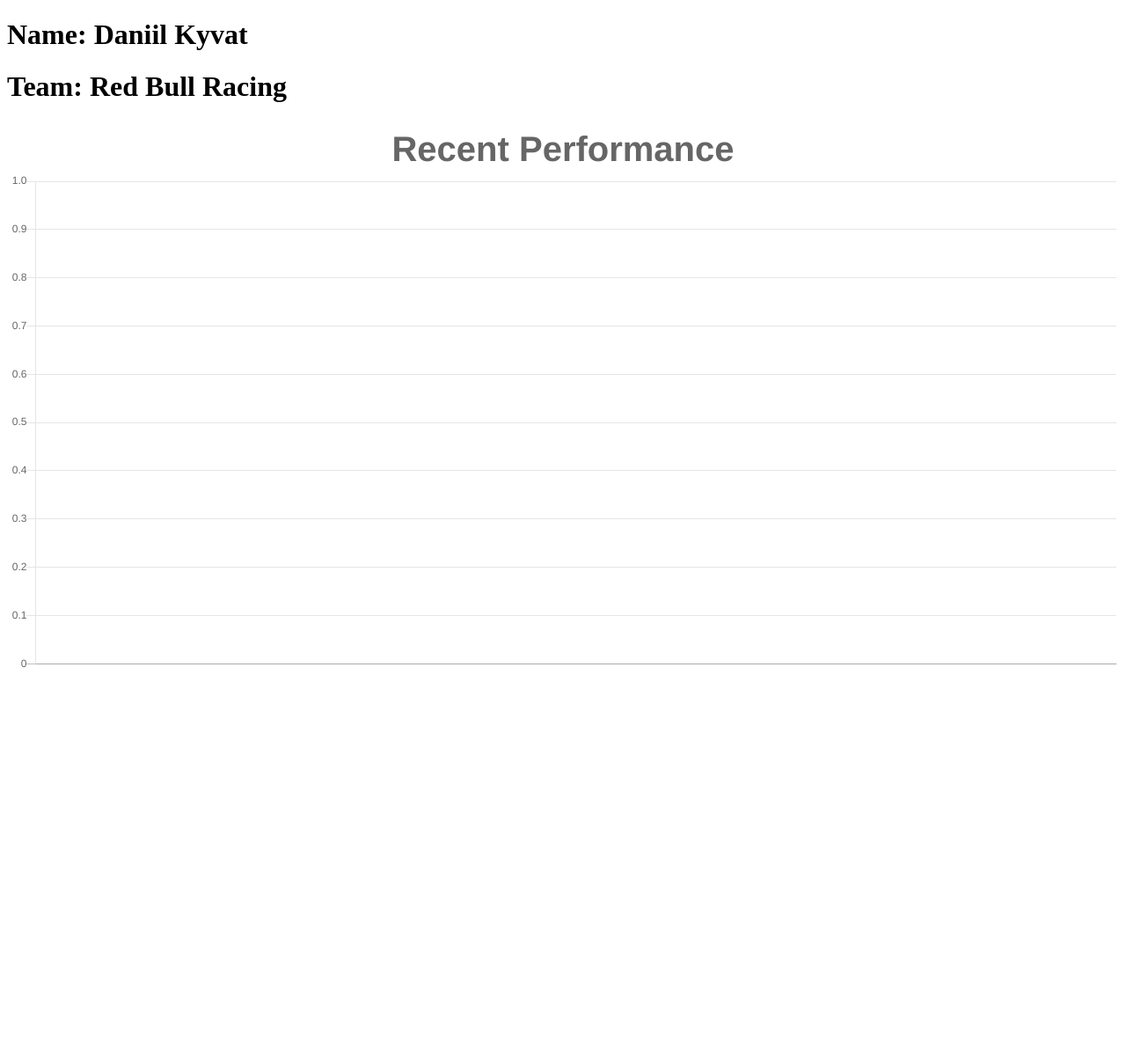
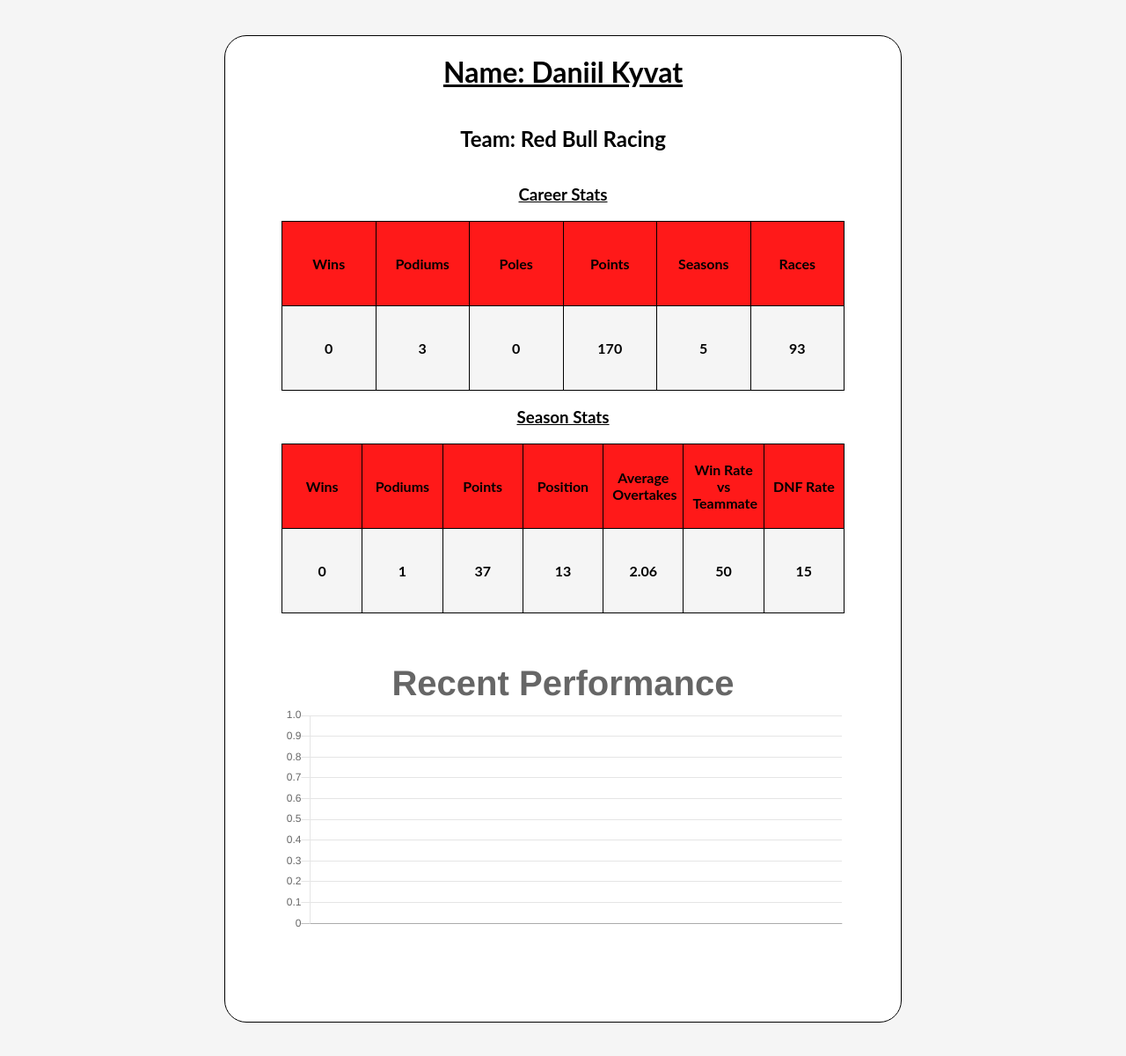
Before and after one commit to Hennmeister/FormulaStats, a Django app: page /drivers/8/ in a window 1280 px wide. Shown: the whole page at 88% size. Before the commit the page ends 758 px from the top, so only its background shows below. Run offline with Django 3.2, Linux system fonts and the light colour scheme; data comes from the database, SQL or seed files in the repository; data that the repository does not hold is empty; some libraries are stand-ins or nearby versions.

Commit message:
Styled driver data template page

```diff
--- a/F1Stats/drivers/static/drivers/chartData.js
+++ b/F1Stats/drivers/static/drivers/chartData.js
@@ -1,6 +1,4 @@
 function processChartData() {
-    console.log(document.getElementById("lbls"))
-    console.log(document)
 	let lbls = JSON.parse(document.getElementById("lbls").textContent);
 	let races = JSON.parse(document.getElementById("results").textContent);
 	//let d = JSON.parse(document.getElementById('driver').textContent);
@@ -36,7 +34,8 @@
                 text: 'Recent Performance',
                 fontColor: '#666',
                 fontSize: 40
-            }
+            },
+            responsive: false
         }
     })
 }
--- a/F1Stats/drivers/static/drivers/style.css
+++ b/F1Stats/drivers/static/drivers/style.css
@@ -40,7 +40,6 @@
 }
 
 .contentWrapper {
-    top: 20vh;
     width: 100%;
     height: 50vh;
     justify-content: center;
@@ -55,6 +54,71 @@
      margin: 0 0 58px;
 }
 
+.title {
+    top: 20vh;
+    position: absolute;
+}
+
+.driverDataWrapper {
+    width: 100%;
+    height: 150vh;
+    display: flex;
+    flex-flow: column;
+    align-items: center;
+    position: absolute;
+    color: red;
+    background-color: #f5f5f5;
+}
+
+.driverDataContainer {
+    position: absolute;
+    top: 5vh;
+    width: 60vw;
+    height: 140vh;
+    background-color: white;
+    display:flex;
+    flex-flow: column;
+    align-items: center;
+    border: solid black 1px;
+    border-radius: 25px;
+    color: black;
+}
+
+.driverDataWrapper h1, h3 {
+    text-decoration: underline;
+}
+
+table {
+  border-collapse: collapse;
+  width: 50vw;
+  table-layout: fixed;
+}
+
+table, th, td {
+  border: 1px solid black;
+}
+
+th {
+    height: 75px;
+    vertical-align: center;
+}
+
+th, td {
+    padding: 10px;
+}
+
+tr:first-child{
+    background: rgba(255, 0, 0, 0.9);
+}
+
+tr:nth-child(2n) {
+    background: rgba(245, 245, 245);
+}
+
+#canvasRecentPerf {
+    width: 50vw;
+    margin: 6vh;
+}
  /* Dropdown Button */
 .dropbtn {
   background-color: black;
@@ -93,7 +157,7 @@
 
 /* The container <div> - needed to position the dropdown content */
 .dropdown {
-  top: 25vh;
+  top: 50vh;
   position: absolute;
   display: inline-block;
 }
--- a/F1Stats/drivers/templates/drivers/driverStats.html
+++ b/F1Stats/drivers/templates/drivers/driverStats.html
@@ -4,7 +4,7 @@
 <html lang="en">
 <head>
     <meta charset="UTF-8">
-  <!--  <link rel="stylesheet" type="text/css" href="{% static 'drivers/style.css' %}"> -->
+    <link rel="stylesheet" type="text/css" href="{% static 'drivers/style.css' %}">
     <script type="text/javascript" src="https://cdnjs.cloudflare.com/ajax/libs/Chart.js/2.8.0/Chart.bundle.js"></script>
     <title>{{driver.last_name}}</title>
 </head>
@@ -12,10 +12,54 @@
     {{ track_names|json_script:"lbls" }}
     {{ recent_results|json_script:"results" }}
     {{ d|json_script:"driver" }}
-    <h1>Name: {{ driver.first_name }} {{ driver.last_name }}</h1>
-    <h1>Team: {{ driver.constructor }}</h1>
-    <canvas id="canvasRecentPerf"></canvas>
- <!--   <canvas id="canvasYearPerf"></canvas> -->
+    <div class="driverDataWrapper">
+        <div class="driverDataContainer">
+            <h1>Name: {{ driver.first_name }} {{ driver.last_name }}</h1>
+            <h2>Team: {{ driver.constructor }}</h2>
+            <h3>Career Stats</h3>
+            <table>
+                <tr>
+                    <th>Wins</th>
+                    <th>Podiums</th>
+                    <th>Poles</th>
+                    <th>Points</th>
+                    <th>Seasons</th>
+                    <th>Races</th>
+                </tr>
+                <tr>
+                    <th>{{ driver.career_wins }}</th>
+                    <th>{{ driver.career_podiums }}</th>
+                    <th>{{ driver.career_poles }}</th>
+                    <th>{{ driver.career_points }}</th>
+                    <th>{{ driver.career_seasons }}</th>
+                    <th>{{ driver.career_races }}</th>
+                </tr>
+            </table>
+            <h3>Season Stats</h3>
+            <table>
+                <tr>
+                    <th>Wins</th>
+                    <th>Podiums</th>
+                    <th>Points</th>
+                    <th>Position</th>
+                    <th>Average Overtakes</th>
+                    <th>Win Rate vs Teammate</th>
+                    <th>DNF Rate</th>
+                </tr>
+                <tr>
+                    <th>{{ driver.season_wins }}</th>
+                    <th>{{ driver.season_podiums }}</th>
+                    <th>{{ driver.season_points }}</th>
+                    <th>{{ driver.season_position }}</th>
+                    <th>{{ driver.season_avg_overtakes }}</th>
+                    <th>{{ driver.season_beat_teammate_rate }}</th>
+                    <th>{{ driver.season_DNF_rate }}</th>
+                </tr>
+            </table>
+
+            <canvas id="canvasRecentPerf"></canvas>
+        </div>
+    </div>
     <script src="{% static 'drivers/chartData.js' %}"></script>
 </body>
 </html>
--- a/F1Stats/drivers/templates/drivers/index.html
+++ b/F1Stats/drivers/templates/drivers/index.html
@@ -12,7 +12,7 @@
 <body onclick=closeSearch()>
     <div class="backgroundImage">
         <div class="contentWrapper">
-            <h1>Formula Stats</h1>
+            <h1 class="title">Formula Stats</h1>
                 <div class="dropdown">
                 <button onclick="showDrivers()" class="dropbtn">Select Driver</button>
                 <div id="myDropdown" class="dropdown-content">
```
